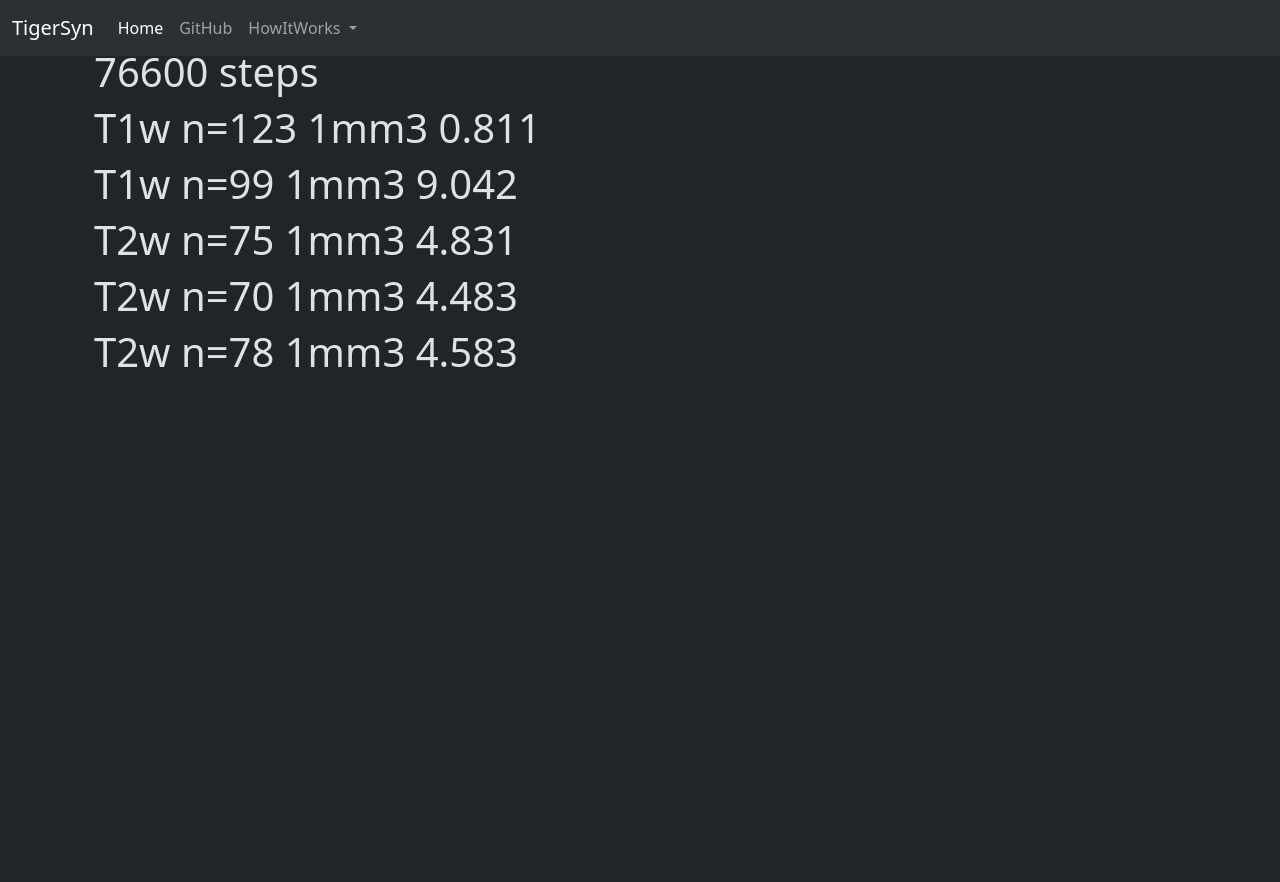
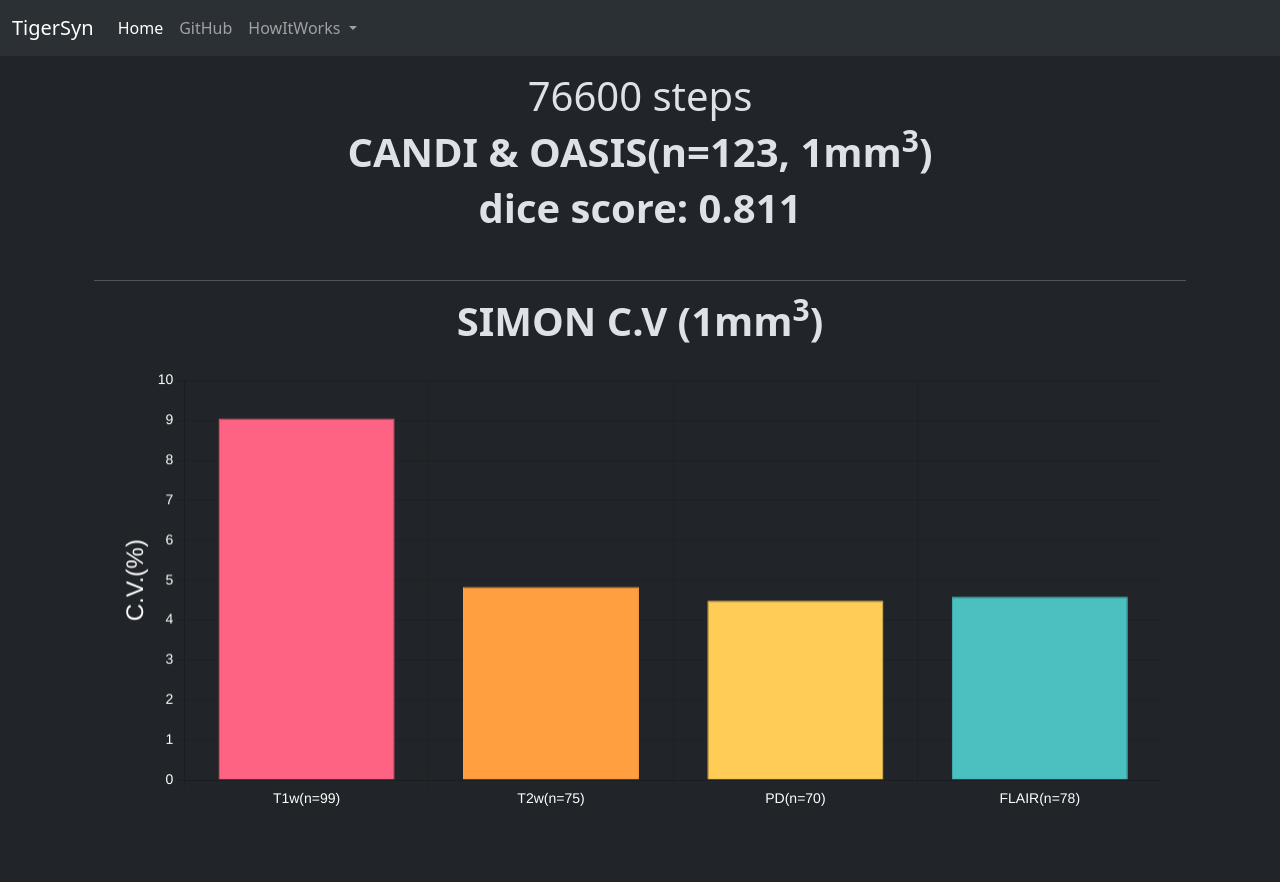
Before and after one commit to StanleyWangTW/TigerSyn_App, a Flask app: page /performance in a window 1280 px wide. Before the commit the page ends 367 px from the top, so only its background shows below. Run offline with Flask 3, Linux system fonts and the light colour scheme.

Commit message:
more charts

```diff
--- a/templates/base.html
+++ b/templates/base.html
@@ -1,7 +1,7 @@
 <!DOCTYPE html>
 <html data-bs-theme="dark">
 <head>
-    <script src="https://ajax.googleapis.com/ajax/libs/jquery/3.5.1/jquery.min.js"></script>
+    <script src="https://cdn.jsdelivr.net/npm/chart.js"></script>
     <link href="https://cdn.jsdelivr.net/npm/bootstrap@5.3.2/dist/css/bootstrap.min.css" rel="stylesheet" integrity="sha384-T3c6CoIi6uLrA9TneNEoa7RxnatzjcDSCmG1MXxSR1GAsXEV/Dwwykc2MPK8M2HN" crossorigin="anonymous">
     <title>TigerSyn</title>
 </head>
--- a/templates/performance.html
+++ b/templates/performance.html
@@ -2,11 +2,79 @@
 
 {% block content %}
 <div class="container col-xxl-8 px-4 py-5">
-    <h1>76600 steps</h1>
-    <h1>T1w n=123 1mm3 0.811</h1>
-    <h1>T1w n=99 1mm3 9.042</h1>
-    <h1>T2w n=75 1mm3 4.831</h1>
-    <h1>T2w n=70 1mm3 4.483</h1>
-    <h1>T2w n=78 1mm3 4.583</h1>
+    <div class="text-center p-4">
+        <h1>76600 steps</h1>
+        <h1 class="text-center fw-bold">CANDI & OASIS(n=123, 1mm<sup>3</sup>)</h1>
+        <h1 class="text-center fw-bold">dice score: 0.811</h1>
+    </div>
+    <hr>
+    <div class="text-center px-4">
+        <h1 class="text-center fw-bold">SIMON C.V (1mm<sup>3</sup>)</h1>
+        <canvas class="my-4 w-100" id="myChart" width="900" height="380"></canvas>
+    </div>
 </div>
+
+<script>
+const labels = ['T1w(n=99)', 'T2w(n=75)', 'PD(n=70)', 'FLAIR(n=78)'];
+const data = {
+    labels: labels,
+    datasets: [{
+        data: [9.042, 4.831, 4.483, 4.583],
+        backgroundColor: [
+        'rgba(255, 99, 132)',
+        'rgba(255, 159, 64)',
+        'rgba(255, 205, 86)',
+        'rgba(75, 192, 192)',
+        ],
+        borderColor: [
+        'rgb(255, 99, 132)',
+        'rgb(255, 159, 64)',
+        'rgb(255, 205, 86)',
+        'rgb(75, 192, 192)',
+        ],
+        borderWidth: 1
+    }]
+};
+
+const config = {
+    type: 'bar',
+    data: data,
+    options: {
+        plugins: {
+            legend: {display: false},
+        },
+        scales: {
+            y: {
+                title: {
+                    display: true,
+                    text: 'C.V.(%)',
+                    color: 'white',
+                    font: {
+                        size: 24
+                    }
+                },
+                ticks: {
+                    color: 'white',
+                    font: {
+                        size: 14
+                    }
+                },
+                beginAtZero: true
+            },
+            x: {
+                ticks: {
+                    color: 'white',
+                    font: {
+                        size: 14
+                    }
+                }
+            }
+        }
+    },
+};
+
+    const ctx = document.getElementById('myChart').getContext('2d');
+    age_chart = new Chart(ctx, config);
+</script>
+
 {% endblock %}
```
